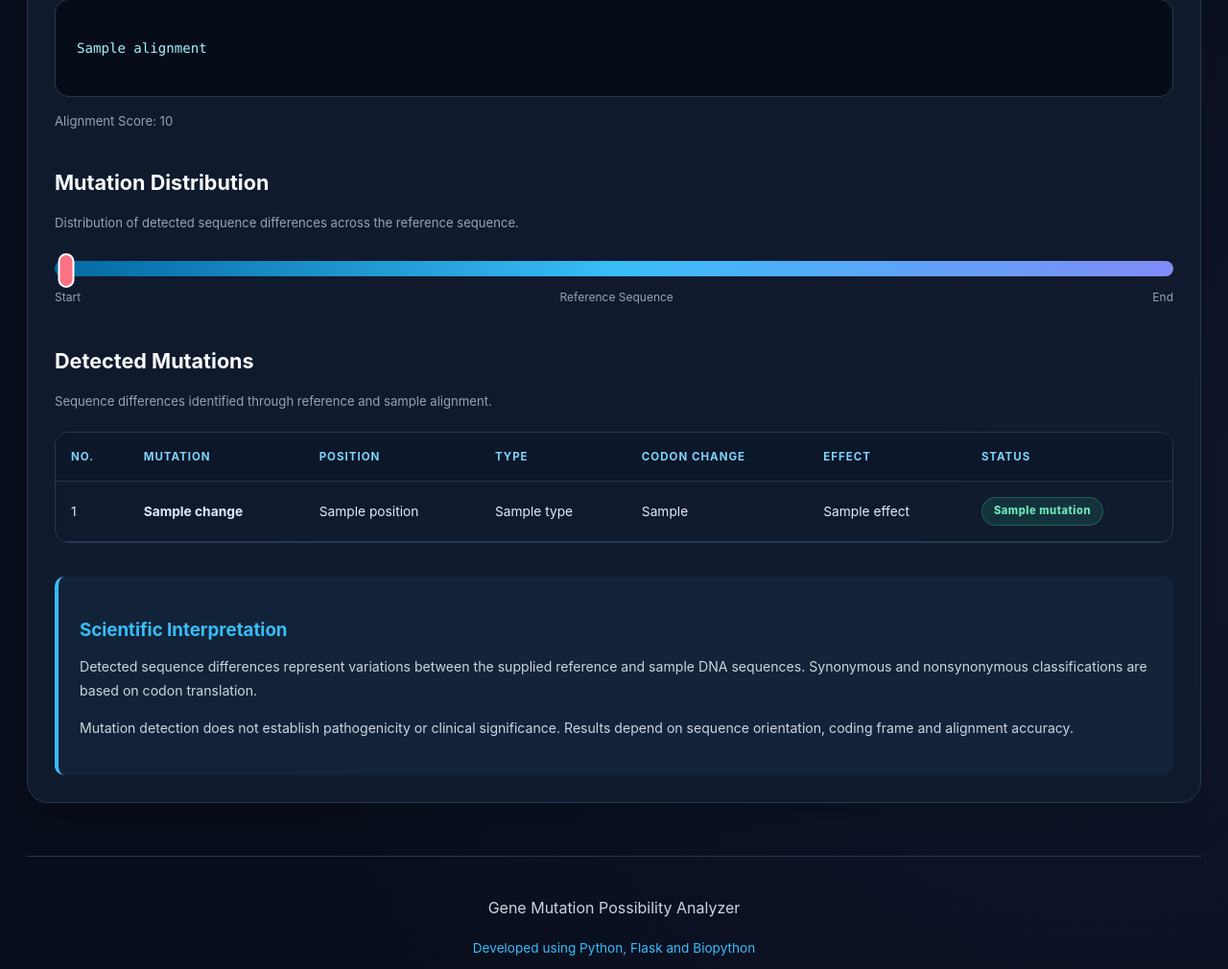
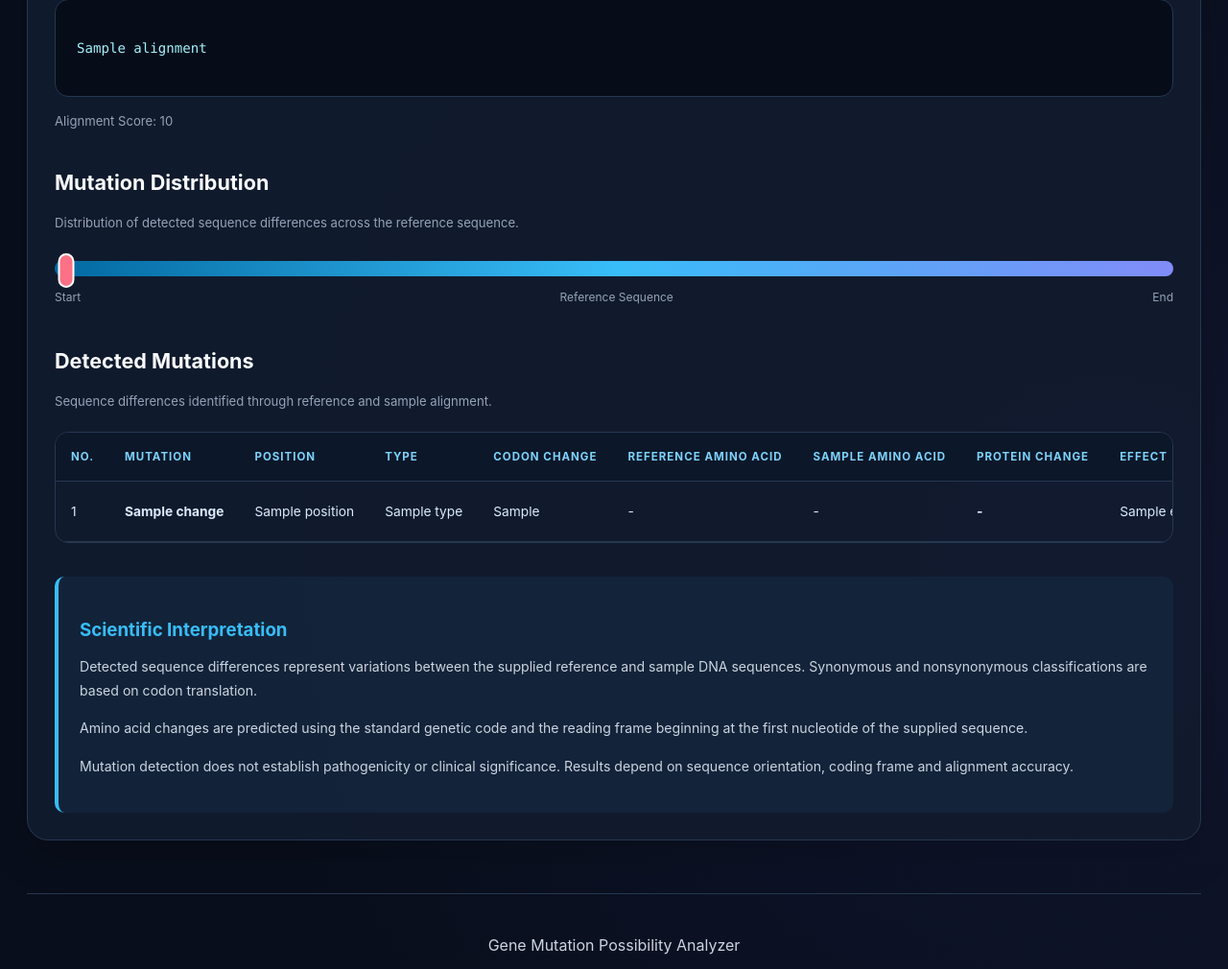
Before and after one commit to Nikhil-c-poojary/Bio-python-mutation-site, a Python web app: template templates/index.html in a window 1280 px wide. Shown: the part 1740-2750 px from the top of the page at 96% size. Run offline with Jinja, Linux system fonts and the light colour scheme; the template is opened without the code that fills it: most values are stand-ins (such as "Sample title", 1, 10 or a date in 2020).

Commit message:
Enhance mutation table with amino acid details
Added new columns for reference and sample amino acids, and protein change in the mutation table.

```diff
--- a/templates/index.html
+++ b/templates/index.html
@@ -288,6 +288,9 @@
                             <th>Position</th>
                             <th>Type</th>
                             <th>Codon Change</th>
+                            <th>Reference Amino Acid</th>
+                            <th>Sample Amino Acid</th>
+                            <th>Protein Change</th>
                             <th>Effect</th>
                             <th>Status</th>
                         </tr>
@@ -311,6 +314,16 @@
                             <td>{{ mutation.type }}</td>
 
                             <td>{{ mutation.codon_change }}</td>
+
+                            <td>{{ mutation.ref_aa | default('-', true) }}</td>
+
+                            <td>{{ mutation.sample_aa | default('-', true) }}</td>
+
+                            <td>
+                                <strong>
+                                    {{ mutation.protein_change | default('-', true) }}
+                                </strong>
+                            </td>
 
                             <td>{{ mutation.effect }}</td>
 
@@ -370,6 +383,12 @@
             </p>
 
             <p>
+                Amino acid changes are predicted using the standard
+                genetic code and the reading frame beginning at the
+                first nucleotide of the supplied sequence.
+            </p>
+
+            <p>
                 Mutation detection does not establish pathogenicity
                 or clinical significance. Results depend on sequence
                 orientation, coding frame and alignment accuracy.
```
